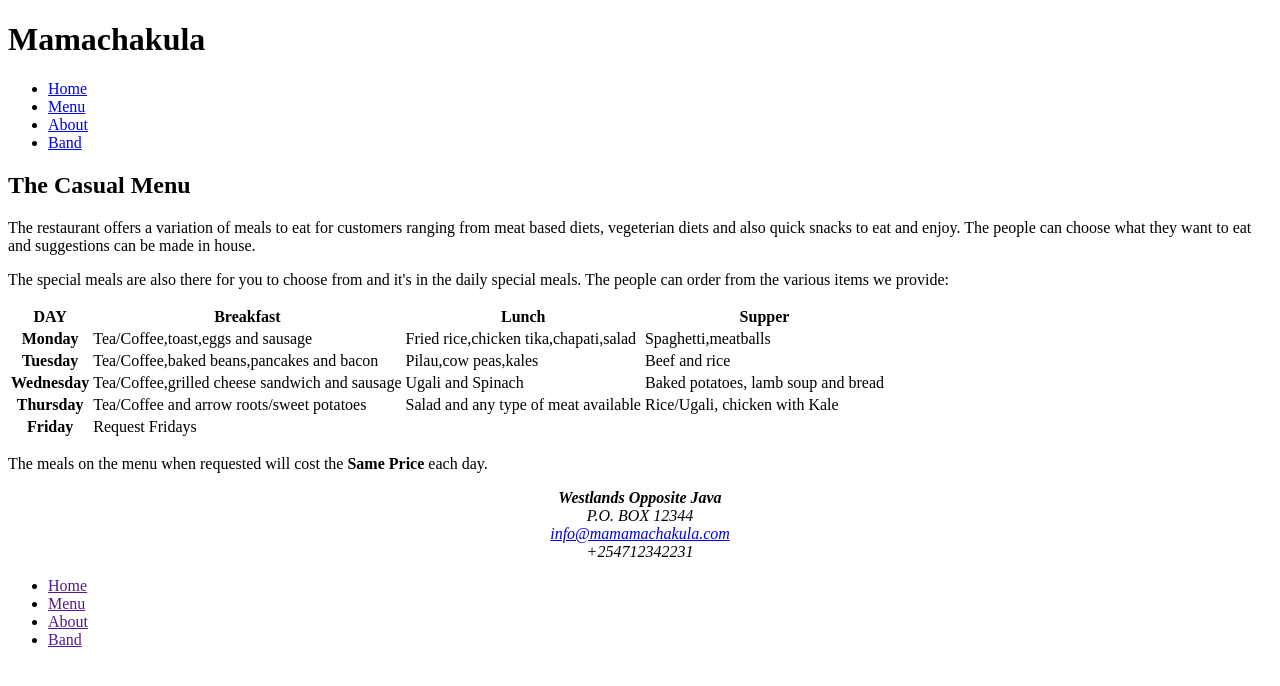
After one commit to jookllo/FoodSite, a PHP site: page /menu.php in a window 1280 px wide. The commit adds this page. Shown: the top 686 px of the page. Run offline with PHP 8.4, Linux system fonts and the light colour scheme.

Commit message:
the band, index and menu have been added and updated. The about page will be done in a bit.

```diff
--- a/index.php
+++ b/index.php
@@ -6,7 +6,10 @@
 	<body>
 		<?php include_once "header.php";?>
 		<div class="body">
-			<p>Wlcome to the best restaurant to eat from in Nairobi. We are fully dedicated to making the food experience in our restaurant worth enjoying. </p>
+			<p>Welcome to the best restaurant to eat from in Nairobi. We are fully dedicated to making the food experience in our restaurant worth enjoying. </p>
+			<p>We work daily to make the best of your experience in our restaurants. This is so as to allow you to come back and bring friends for refernces. We care about your well being and also the food you eat has to be healthy.</p>
+			<p>The restuarnt offers free WiFi so as to allow you to access your own activities.We also have a childrens section so as to keep the young ones busy. </p>
+			<p>THrough our patnerships we have a music weekend that allow for us to bring musicians to play on Sundays. We take the entertainment seriously.</p>
 		</div>
 		<?php include_once "footer.php";?>
 	</body>
--- /dev/null
+++ b/menu.php
@@ -0,0 +1,54 @@
+<!DOCTYPE html>
+<html>
+  <head>
+    <title>Menu</title>
+  </head>
+  <body>
+    <?php include_once "header.php";?>
+    <div class="body">
+    <h2>The Casual Menu</h2>
+          <p>The restaurant offers a variation of meals to eat for customers ranging from meat based diets, vegeterian diets and also quick snacks to eat and enjoy. The people can choose what they want to eat and suggestions can be made in house.</p>
+          <p>The special meals are also there for you to choose from and it's in the daily special meals. The people can order from the various items we provide:</p>
+          <div class="table">
+          <table>
+            <tr>
+                <th>DAY</th>
+                <th>Breakfast</th>
+                <th>Lunch</th>
+                <th>Supper</th>
+            </tr>
+            <tr>
+              <th>Monday</th>
+              <td>Tea/Coffee,toast,eggs and sausage</td>
+              <td>Fried rice,chicken tika,chapati,salad</td>
+              <td>Spaghetti,meatballs </td>
+            </tr>
+            <tr>
+              <th>Tuesday</th>
+              <td>Tea/Coffee,baked beans,pancakes and bacon</td>
+              <td>Pilau,cow peas,kales</td>
+              <td>Beef and rice </td>
+            </tr>
+            <tr>
+              <th>Wednesday</th>
+              <td>Tea/Coffee,grilled cheese sandwich and sausage</td>
+              <td>Ugali and Spinach</td>
+              <td>Baked potatoes, lamb soup and bread</td>
+            </tr>
+            <tr>
+              <th>Thursday</th>
+              <td>Tea/Coffee and arrow roots/sweet potatoes</td>
+              <td>Salad and any type of meat available</td>
+              <td>Rice/Ugali, chicken with Kale </td>
+            </tr>
+            <tr>
+              <th>Friday</th>
+              <td span="">Request Fridays</td>
+            </tr>
+          </table>
+        </div>
+          <p>The meals on the menu when requested will cost the <strong>Same Price</strong> each day.</p>
+        </div>
+    <?php include_once "footer.php";?>
+  </body>
+</html>
```
Also changed, not shown: band.php (added, +30 -0 lines), blinkybill.jpg (added), nyash1.jpg (added), 1 other file.
